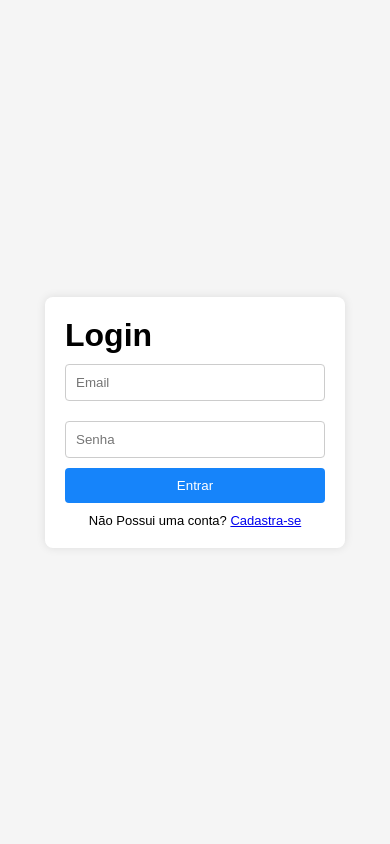
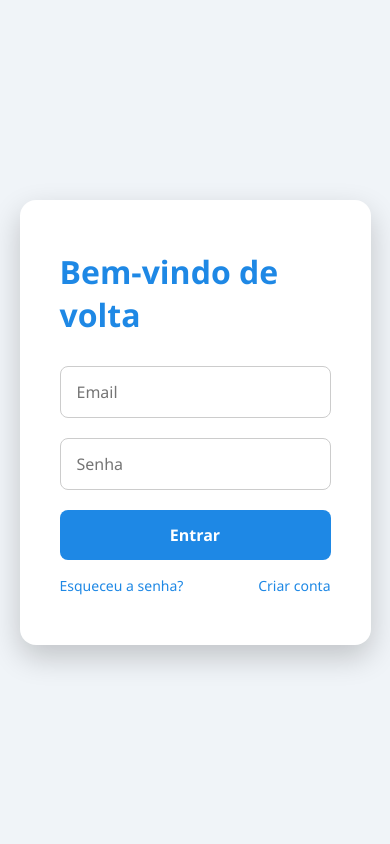
Before and after one commit to gabriel10silva/projetoBackEnd, a PHP site: page /tela_cadastro/index.html in a window 390 px wide. Run offline with PHP 8.4, Linux system fonts and the light colour scheme.

Commit message:
tela login

```diff
--- a/tela_login/index.html
+++ b/tela_login/index.html
@@ -9,15 +9,20 @@
 </head>
 
 <body>
-    <div class="login-container">
-        <h1>Login</h1>
-        <form action="#" method="post">
-            <input type="email" name="email" placeholder="Email" required>
-            <input type="password" name="senha" placeholder="Senha" required>
-            <button type="submit">Entrar</button>
-            <p class="loginBtn">Não Possui uma conta? <a href="../tela_cadastro/index.html">Cadastra-se</a></p>
-        </form>
+
+<div class="login-wrapper">
+  <div class="login-left"></div>
+  <div class="login-right">
+    <h2>Bem-vindo de volta</h2>
+    <input type="email" placeholder="Email" required>
+    <input type="password" placeholder="Senha" required>
+    <button>Entrar</button>
+    <div class="options">
+      <a href="#">Esqueceu a senha?</a>
+      <a href="../tela_cadastro/index.html">Criar conta</a>
     </div>
+  </div>
+</div>
 
 
     <script src="script.js"></script>
--- a/tela_login/style.css
+++ b/tela_login/style.css
@@ -1,76 +1,109 @@
 * {
-    padding: 0px;
-    margin: 0px;
     box-sizing: border-box;
+    margin: 0;
+    padding: 0;
+    font-family: 'Segoe UI', Tahoma, Geneva, Verdana, sans-serif;
+  }
+
+  body, html {
+    height: 100%;
+    width: 100%;
   }
 
   body {
-    margin: 0;
-    font-family: Arial, sans-serif;
-    background-color: #f5f5f5;
     display: flex;
     justify-content: center;
     align-items: center;
-    height: 100vh;
+    background: #f0f4f8;
   }
 
-.login-container {
-    background-color: white;
-    padding: 20px;
-    border-radius: 8px;
-    box-shadow: 0 0 10px rgba(0, 0, 0, 0.1);
-    width: 300px;
-    animation-name: entrar;
-    animation-duration: 0.5s;
-    animation-timing-function: ease-out;
-    animation-fill-mode: forwards;
-
+  .login-wrapper {
+    display: flex;
+    width: 800px;
+    max-width: 90%;
+    height: 500px;
+    box-shadow: 0 12px 30px rgba(0,0,0,0.2);
+    border-radius: 16px;
+    overflow: hidden;
+    background: #fff;
   }
 
-.login-container h2 {
-    margin-bottom: 20px;
-    text-align: center;
+  /* Lado esquerdo com imagem */
+  .login-left {
+    flex: 1;
+    background: url('https://images.unsplash.com/photo-1508780709619-79562169bc64?auto=format&fit=crop&w=800&q=80') no-repeat center center;
+    background-size: cover;
   }
 
-input[type="email"],
-input[type="password"],
-input[type="text"] {
-    width: 100%;
-    padding: 10px;
-    margin: 10px 0;
-    border: 1px solid #ccc;
-    border-radius: 4px;
+  /* Lado direito com formulário */
+  .login-right {
+    flex: 1;
+    padding: 50px 40px;
+    display: flex;
+    flex-direction: column;
+    justify-content: center;
   }
 
-button {
-    width: 100%;
-    padding: 10px;
-    background-color: #1684FA;
-    color: white;
-    border: none;
-    border-radius: 4px;
-    cursor: pointer;
+  .login-right h2 {
+    color: #1E88E5;
+    margin-bottom: 30px;
+    font-size: 32px;
   }
 
-button:hover {
-    background-color: #42A5F5;
+  .login-right input {
+    padding: 14px 16px;
+    margin-bottom: 20px;
+    border-radius: 8px;
+    border: 1px solid #ccc;
+    font-size: 16px;
+    outline: none;
+    transition: 0.2s all;
   }
 
-.login-container p {
-    margin-top: 10px;
-    justify-content: center;
-    text-align: center;
+  .login-right input:focus {
+    border-color: #1E88E5;
+    box-shadow: 0 0 5px rgba(30,136,229,0.5);
   }
 
-.loginBtn {
-    font-size: 13px;
+  .login-right button {
+    padding: 14px 16px;
+    background: #1E88E5;
+    color: #fff;
+    font-size: 16px;
+    border: none;
+    border-radius: 8px;
+    cursor: pointer;
+    font-weight: bold;
+    transition: 0.2s all;
   }
 
+  .login-right button:hover {
+    background: #1565C0;
+    transform: translateY(-2px);
+  }
 
-@keyframes entrar {
-    from {
-        transform: scale(1.1);
-        opacity: 1.1;
+  .login-right .options {
+    margin-top: 16px;
+    font-size: 14px;
+    display: flex;
+    justify-content: space-between;
+  }
 
+  .login-right .options a {
+    color: #1E88E5;
+    text-decoration: none;
+  }
+
+  .login-right .options a:hover {
+    text-decoration: underline;
+  }
+
+  @media (max-width: 768px) {
+    .login-wrapper {
+      flex-direction: column;
+      height: auto;
+    }
+    .login-left {
+      height: 200px;
     }
   }
```
Lines whose indentation alone changed are shown as unchanged.
